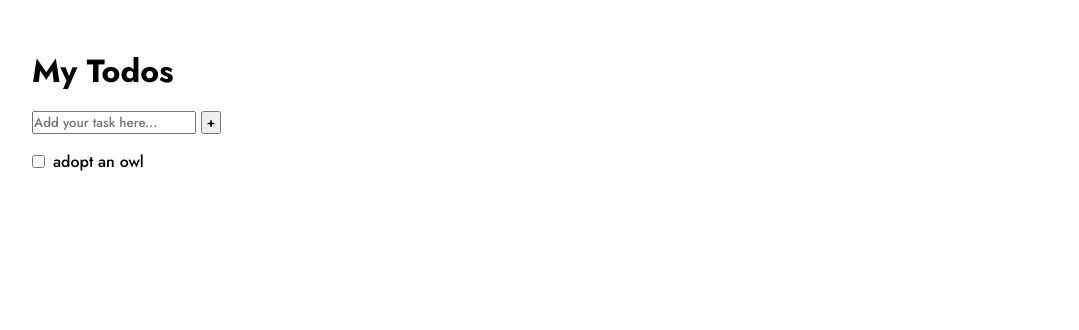
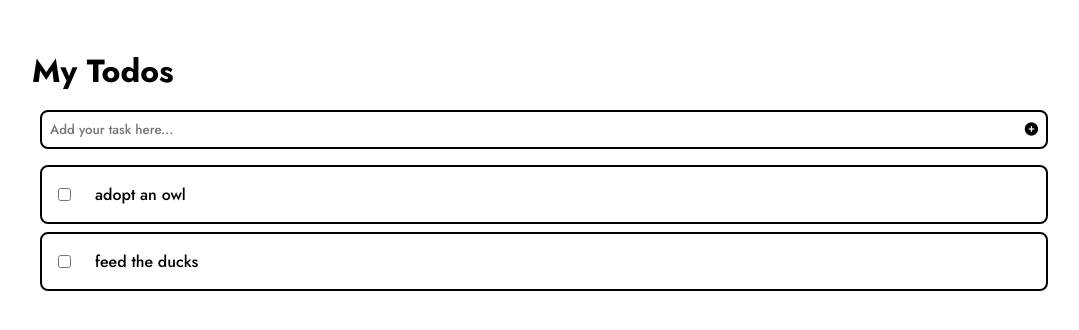
Before and after one commit to DanForder/my-todos-challenge, a website: page index.html in a window 1280 px wide. Shown: the whole page, without its empty margins (96-1175 px from the left). Drawn offline with Linux system fonts and the light colour scheme.

Commit message:
update list and input stylings

```diff
--- a/index.html
+++ b/index.html
@@ -29,9 +29,14 @@
         aria-label="Write a new todo item"
         placeholder="Add your task here..."
       />
-      <button class="text-field__button" type="submit">+</button>
+      <button
+        class="text-field__button"
+        type="submit"
+        aria-label="Submit new task"
+      >
+        <i class="fas fa-plus-circle" aria-hidden="true"></i>
+      </button>
     </form>
-
     <section id="all-todo-items"></section>
 
     <script src="main.js"></script>
--- a/main.js
+++ b/main.js
@@ -2,7 +2,7 @@ const form = document.querySelector("#form");
 const todoInput = document.querySelector("#todo-input");
 const allTodoItems = document.querySelector("#all-todo-items");
 
-const todoList = ["adopt an owl"];
+const todoList = ["adopt an owl", "feed the ducks"];
 const emptyStateHTML =
   "<p>Either you've done everything already or there are still things to add to your list. Add a todo above!</p>";
 
--- a/styles/_reset.scss
+++ b/styles/_reset.scss
@@ -4,6 +4,7 @@
   padding: 0;
   margin: 0;
   box-sizing: border-box;
+  outline-color: dodgerblue;
 }
 
 body {
--- a/styles/components/_list.scss
+++ b/styles/components/_list.scss
@@ -6,6 +6,18 @@
     display: flex;
     align-items: center;
     gap: 0.5rem;
+    border: 2px solid black;
+    border-radius: 0.5rem;
+    margin: 0.5rem;
+
+    .list__input {
+      margin-left: 1rem;
+    }
+
+    .list__label {
+      width: 100%;
+      padding: 1rem;
+    }
 
     .list__input:checked + .list__label {
       text-decoration: line-through;
--- a/styles/components/_text-field.scss
+++ b/styles/components/_text-field.scss
@@ -1,10 +1,21 @@
 .text-field {
-  margin: 1rem 0;
+  margin: 1rem 0.5rem;
+
+  display: flex;
+  align-items: center;
+  justify-content: center;
+  gap: 0.5rem;
+  border: 2px solid black;
+  border-radius: 0.5rem;
 
   .text-field__input {
+    width: 100%;
   }
 
+  .text-field__input,
   .text-field__button {
-    padding: 0 0.25rem;
+    padding: 0.5rem;
+    border: none;
+    background-color: transparent;
   }
 }
```
Also changed, not shown: style.css.
